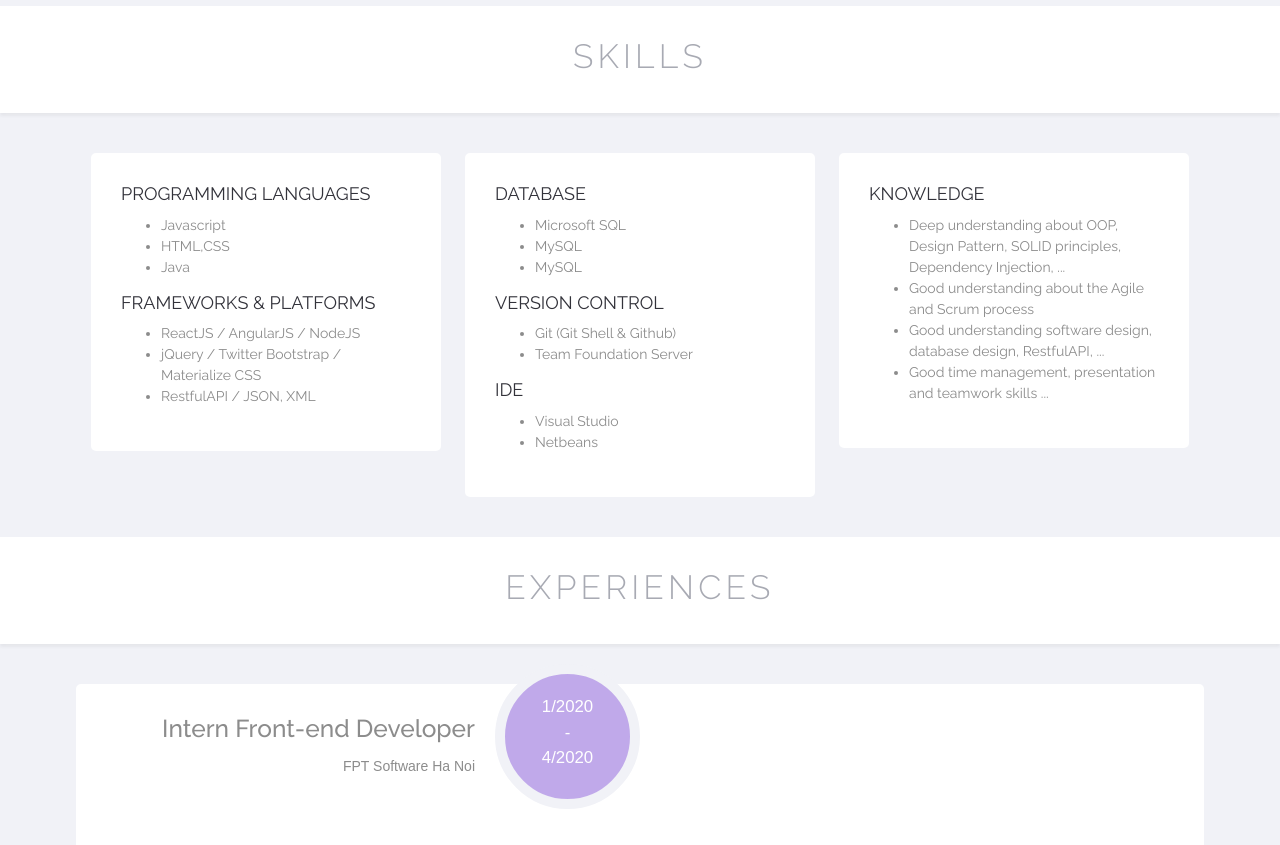
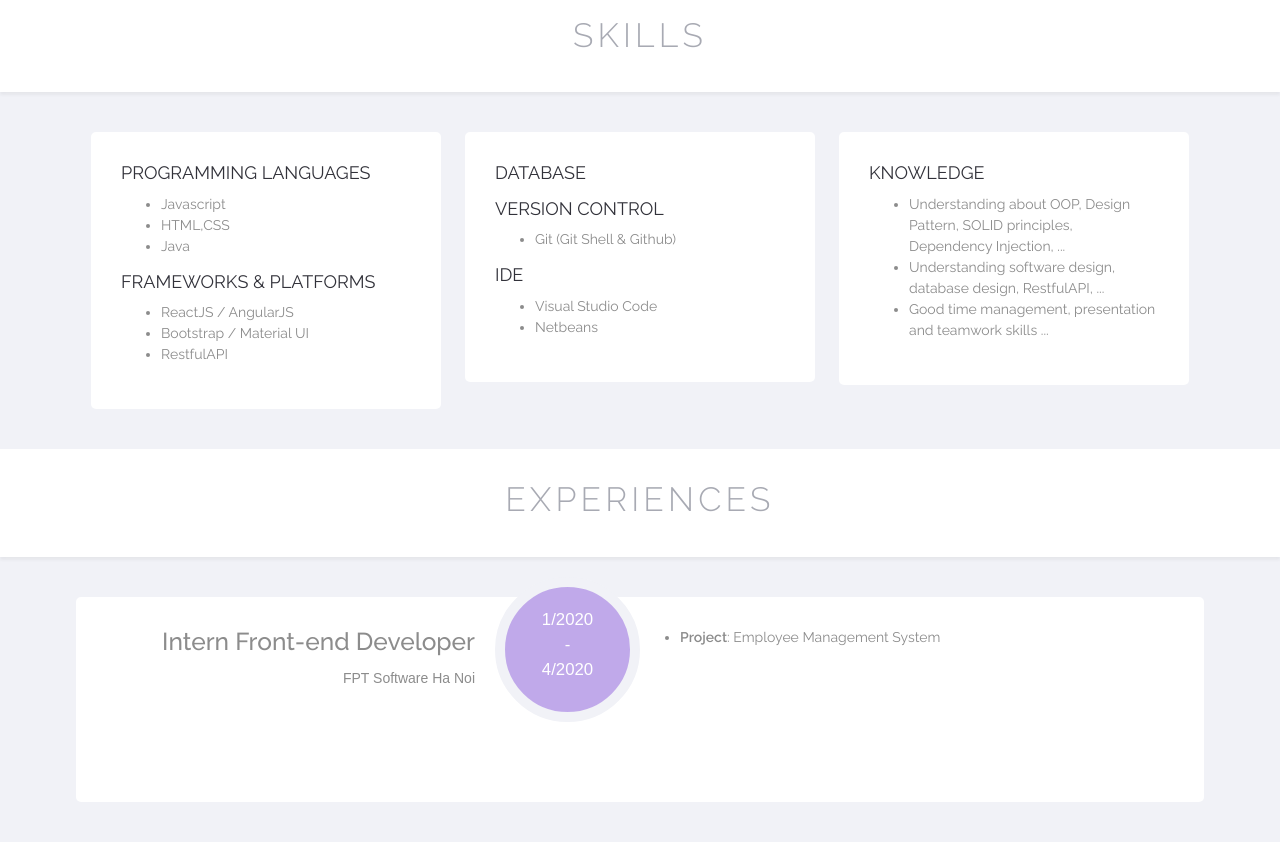
Before and after one commit to hiimxu/my-cv, a React (Create React App) app: page / in a window 1280 px wide. Shown: the part 1420-2265 px from the top of the page. Built offline with nearby package versions, Linux system fonts and the light colour scheme.

Commit message:
Create and add clone data for Skills component

```diff
--- a/src/components/About/index.tsx
+++ b/src/components/About/index.tsx
@@ -67,8 +67,8 @@ function About({ data }: Props) {
                                         members.
                                     </p>
                                     <p>
-                                        My favorite books are: Clean Code,
-                                        learning new languages and technologies.
+                                        My favorite are: learning new languages
+                                        and technologies.
                                     </p>
                                 </div>
                             </div>
--- a/src/components/Experience/index.tsx
+++ b/src/components/Experience/index.tsx
@@ -23,7 +23,14 @@ function Experience() {
                                 <p>1/2020</p> <p>-</p> <p>4/2020</p>
                             </div>
                         </div>
-                        <div className={cx('content-right')}></div>
+                        <div className={cx('content-right')}>
+                            <ul>
+                                <li>
+                                    <strong>Project</strong>: Employee
+                                    Management System
+                                </li>
+                            </ul>
+                        </div>
                     </div>
                 </Wrapper>
             </Container>
--- a/src/components/Skills/index.tsx
+++ b/src/components/Skills/index.tsx
@@ -1,120 +1,63 @@
+import React from 'react';
 import { Container } from '@mui/system';
 import Title from '../Title';
 import Wrapper from '../Wrapper';
 
 import classNames from 'classnames/bind';
 import styles from './Skills.module.scss';
-import { Skills, Skill } from '../../shared/types';
-import React from 'react';
+import { Skill, SkillInfo } from '../../shared/types';
+import { SKILL_INFO } from '../../shared/skills';
 
 const cx = classNames.bind(styles);
 
-export type Props = {
+type ListSkillIdProps = {
     data: Array<Skill>;
 };
 
+type ListSkillProps = {
+    data: Array<SkillInfo>;
+};
+
+const ListSkill = ({ data }: ListSkillProps) => {
+    return (
+        <>
+            {data?.map((skill, index) => (
+                <div key={index} className={cx('content')}>
+                    <h2 className="title">{`${skill.name}`}</h2>
+                    <ul>
+                        {skill.list.map((item, index) => (
+                            <li key={index}>{item}</li>
+                        ))}
+                    </ul>
+                </div>
+            ))}
+        </>
+    );
+};
+
+const SkillWrapper = ({ data }: ListSkillIdProps) => {
+    return (
+        <>
+            {data.map((list, index) => (
+                <div key={index} className={cx('container-item')}>
+                    <Wrapper padding={30}>
+                        <div className={cx('content')}>
+                            <ListSkill data={list.skills} />
+                        </div>
+                    </Wrapper>
+                </div>
+            ))}
+        </>
+    );
+};
+
 function SkillsComp() {
-    // const ListSkill: React.FC<Props> = ({ data }) => {
-    //     data.map((content: Skill) => (
-    //         <div>
-    //             <h2 className="title">{content.title}</h2>
-    //             <ul>
-    //                 {content.skill.map((skill: String) => (
-    //                     <li>{skill}</li>
-    //                 ))}
-    //             </ul>
-    //         </div>
-    //     ));
-    // };
-
-    // const SkillWrapper = (data: Array<Skills>) => {
-    //     data.map((skill: Skills, index) => (
-    //         <div key={index} className={cx('container-item')}>
-    //             <Wrapper padding={30}>
-    //                 <div className={cx('content')}>
-    //                     <ListSkill data={} />
-    //                 </div>
-    //             </Wrapper>
-    //         </div>
-    //     ));
-    // };
-
     return (
         <div className={cx('wrapper')}>
             <Title title="Skills" id="skill" />
             <Container>
                 <div className={cx('container')}>
-                    <div className={cx('container-item')}>
-                        <Wrapper padding={30}>
-                            <div className={cx('content')}>
-                                <h2 className="title">PROGRAMMING LANGUAGES</h2>
-                                <ul>
-                                    <li>Javascript</li>
-                                    <li>HTML,CSS</li>
-                                    <li>Java</li>
-                                </ul>
-                                <h2 className="title">
-                                    FRAMEWORKS &amp; PLATFORMS
-                                </h2>
-                                <ul>
-                                    <li>ReactJS / AngularJS / NodeJS</li>
-                                    <li>
-                                        jQuery / Twitter Bootstrap / Materialize
-                                        CSS
-                                    </li>
-                                    <li>RestfulAPI / JSON, XML</li>
-                                </ul>
-                            </div>
-                        </Wrapper>
-                    </div>
-                    <div className={cx('container-item')}>
-                        <Wrapper padding={30}>
-                            <div className={cx('content')}>
-                                <h2 className="title">DATABASE</h2>
-                                <ul>
-                                    <li>Microsoft SQL</li>
-                                    <li>MySQL</li>
-                                    <li>MySQL</li>
-                                </ul>
-                                <h2 className="title">VERSION CONTROL</h2>
-                                <ul>
-                                    <li>Git (Git Shell &amp; Github)</li>
-                                    <li>Team Foundation Server</li>
-                                </ul>
-                                <h2 className="title">IDE</h2>
-                                <ul>
-                                    <li>Visual Studio</li>
-                                    <li>Netbeans</li>
-                                </ul>
-                            </div>
-                        </Wrapper>
-                    </div>
-                    <div className={cx('container-item')}>
-                        <Wrapper padding={30}>
-                            <div className={cx('content')}>
-                                <h2 className="title">KNOWLEDGE</h2>
-                                <ul>
-                                    <li>
-                                        Deep understanding about OOP, Design
-                                        Pattern, SOLID principles, Dependency
-                                        Injection, ...
-                                    </li>
-                                    <li>
-                                        Good understanding about the Agile and
-                                        Scrum process
-                                    </li>
-                                    <li>
-                                        Good understanding software design,
-                                        database design, RestfulAPI, ...
-                                    </li>
-                                    <li>
-                                        Good time management, presentation and
-                                        teamwork skills ...
-                                    </li>
-                                </ul>
-                            </div>
-                        </Wrapper>
-                    </div>
+                    <SkillWrapper data={SKILL_INFO} />
                 </div>
             </Container>
         </div>
--- a/src/shared/skills.ts
+++ b/src/shared/skills.ts
@@ -1,21 +1,25 @@
-import { Skills } from './types';
+import { Skill } from './types';
 
-export const SKILL_INFO: Array<Skills> = [
+export const SKILL_ID: Array<{ skillId: Number }> = [
+    { skillId: 1 },
+    { skillId: 2 },
+    { skillId: 3 },
+];
+
+export const SKILL_INFO: Array<Skill> = [
     {
         id: 1,
         skills: [
             {
-                id: 1,
-                title: 'programing language',
-                skill: ['Javascript', 'HTML,CSS', 'Java'],
+                name: 'PROGRAMMING LANGUAGES',
+                list: ['Javascript', 'HTML,CSS', 'Java'],
             },
             {
-                id: 2,
-                title: 'FRAMEWORKS & PLATFORMS',
-                skill: [
-                    'ReactJS / AngularJS / NodeJS',
-                    'jQuery / Twitter Bootstrap / Materialize CSS',
-                    'RestfulAPI / JSON, XML',
+                name: 'FRAMEWORKS & PLATFORMS',
+                list: [
+                    'ReactJS / AngularJS ',
+                    'Bootstrap / Material UI ',
+                    'RestfulAPI ',
                 ],
             },
         ],
@@ -23,25 +27,22 @@ export const SKILL_INFO: Array<Skills> = [
     {
         id: 2,
         skills: [
-            { id: 1, title: 'DATABASE', skill: ['Microsoft SQL', 'MySQL'] },
+            { name: 'DATABASE', list: [] },
             {
-                id: 2,
-                title: 'VERSION CONTROL',
-                skill: ['Git (Git Shell & Github)', 'Team Foundation Server'],
+                name: 'VERSION CONTROL',
+                list: ['Git (Git Shell & Github)'],
             },
-            { id: 3, title: 'IDE', skill: ['Visual Studio', 'Netbeans'] },
+            { name: 'IDE', list: ['Visual Studio Code', 'Netbeans'] },
         ],
     },
     {
         id: 1,
         skills: [
             {
-                id: 1,
-                title: 'KNOWLEDGE',
-                skill: [
-                    'Deep understanding about OOP, Design Pattern, SOLID principles, Dependency Injection, ...',
-                    'Good understanding about the Agile and Scrum process',
-                    'Good understanding software design, database design, RestfulAPI, ...',
+                name: 'KNOWLEDGE',
+                list: [
+                    'Understanding about OOP, Design Pattern, SOLID principles, Dependency Injection, ...',
+                    'Understanding software design, database design, RestfulAPI, ...',
                     'Good time management, presentation and teamwork skills ...',
                 ],
             },
```
Also changed, not shown: src/shared/types.ts (+6 -6 lines).
